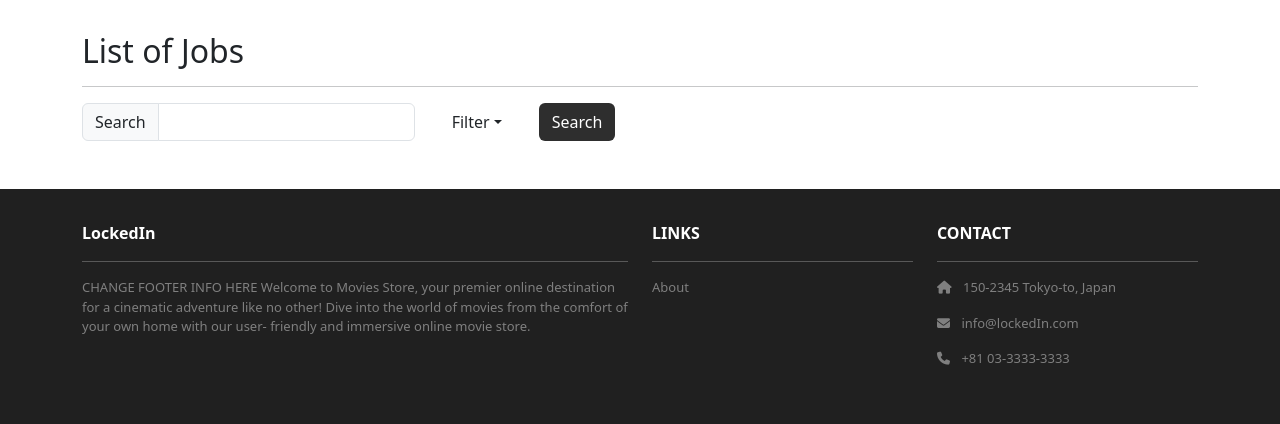
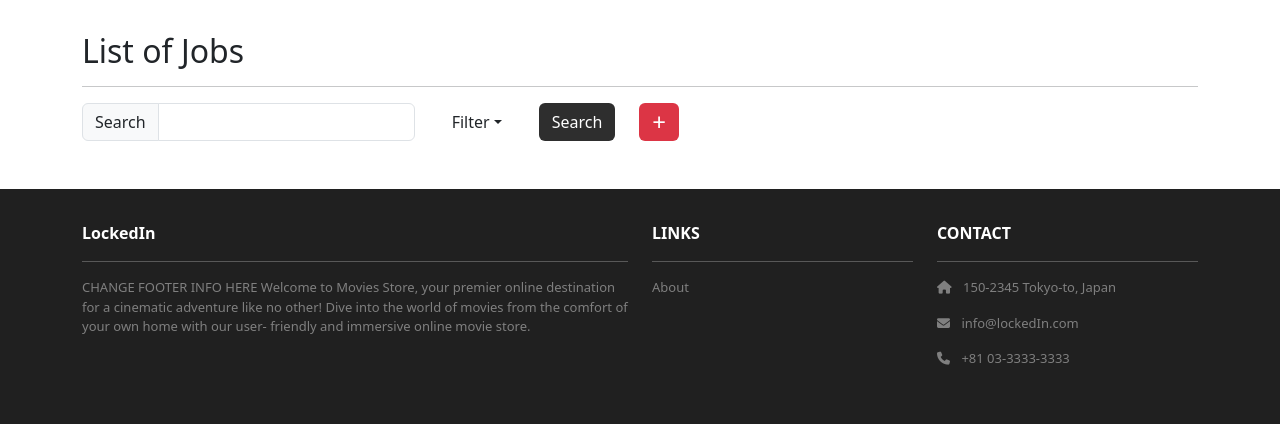
Before and after one commit to StealthyFearZ/lockedin, a Django app: page /jobs/ in a window 1280 px wide. Shown: the part 88-512 px from the top of the page. Run offline with Django 5.2, Linux system fonts and the light colour scheme; data that the repository does not hold is empty; parts of the project's set-up code (start-up, migrations or seed data) failed here and were passed over; some libraries are stand-ins or nearby versions.

Commit message:
added a post button. need to add recruiter partiality and views.post

```diff
--- a/lockedin/jobs/templates/jobs/index.html
+++ b/lockedin/jobs/templates/jobs/index.html
@@ -66,6 +66,12 @@
               <div class="col-auto">
                 <button class="btn bg-dark text-white" type="submit">Search</button>
               </div>
+              <div class="col-auto align-items-right">
+                <a href="{% url 'jobs.post' %}"
+                  class="btn bg-danger text-white d-flex flex-column align-items-center justify-content-right">
+                  <span class="fs-4 lh-1">+</span>
+                </a>
+              </div>
             </div>
           </form>
         </p>
```
